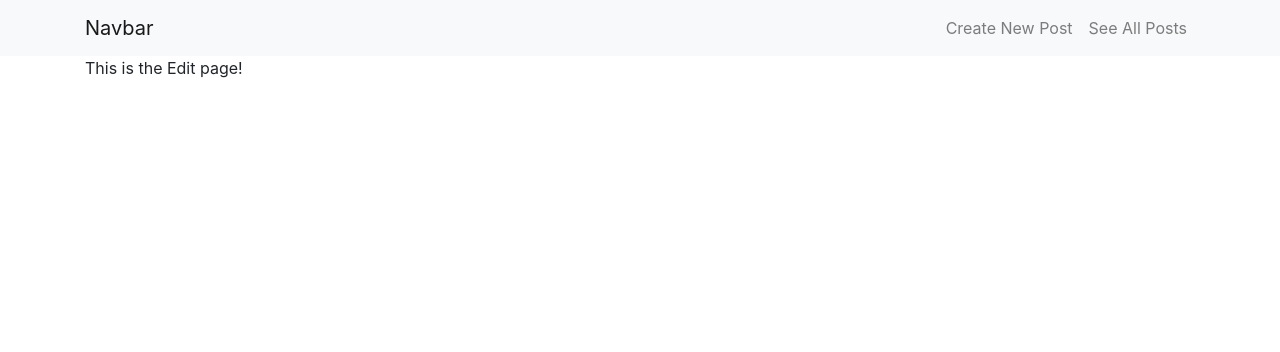
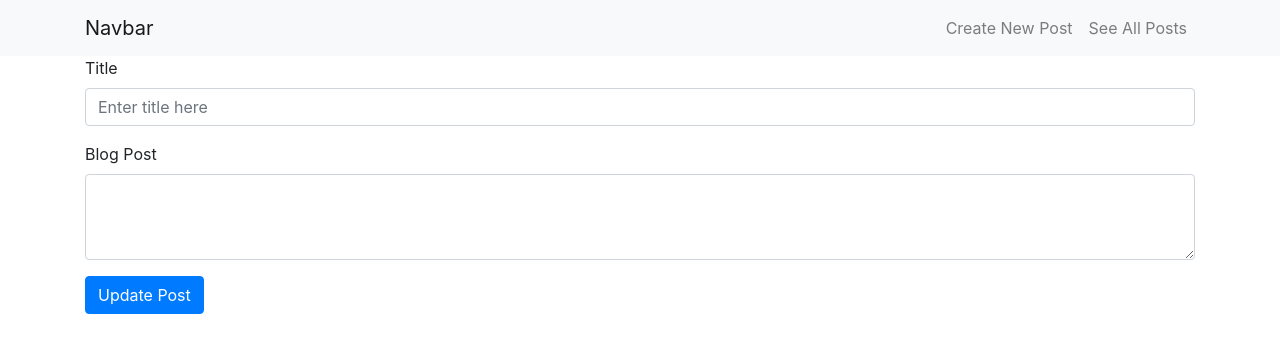
Before and after one commit to bsmith20681/blog_crud, a React (Create React App) app in the folder frontend/: page /edit-post/1 in a window 1280 px wide. Shown: the top 352 px of the page. Built offline with nearby package versions, Linux system fonts and the light colour scheme; no server answers.

Commit message:
finished CRUD

```diff
--- a/frontend/src/App.js
+++ b/frontend/src/App.js
@@ -15,7 +15,7 @@ function App() {
     <Router>
       <nav class="navbar navbar-expand-lg navbar-light bg-light">
         <div class="container">
-          <Link class="navbar-brand" to={'/post-list'}>Navbar</Link>
+          <Link class="navbar-brand" to={'/'}>Navbar</Link>
           <button class="navbar-toggler" type="button" data-toggle="collapse" data-target="#navbarNav" aria-controls="navbarNav" aria-expanded="false" aria-label="Toggle navigation">
             <span class="navbar-toggler-icon"></span>
           </button>
@@ -38,6 +38,7 @@ function App() {
           <div class="col-md-12">
             <Switch>
               <Route exact path="/" component={PostList}/>
+              <Route path="/post-list" component={PostList}/>
               <Route path="/create-post" component={CreatePost}/>
               <Route path="/edit-post/:id" component={EditPost}/>
               <Route path="/view-post/:id" component={ViewPost}/>
--- a/frontend/src/components/create-post.component.js
+++ b/frontend/src/components/create-post.component.js
@@ -36,6 +36,8 @@ export default class CreatePost extends Component {
       .then(res => console.log(res.data));
 
     this.setState({title: '', body: ''})
+
+    this.props.history.push('/post-list')
   }
 
   render() {
--- a/frontend/src/components/edit-post.component.js
+++ b/frontend/src/components/edit-post.component.js
@@ -1,10 +1,76 @@
 import React, { Component } from "react";
+import axios from 'axios';
 
 export default class EditPost extends Component {
+
+  constructor(props){
+    super(props)
+
+    this.onChangePostTitle = this.onChangePostTitle.bind(this)
+    this.onChangePostBody = this.onChangePostBody.bind(this)
+    this.onSubmit = this.onSubmit.bind(this)
+
+    this.state = {
+      title: '',
+      body: ''
+    }
+  }
+
+  componentDidMount() {
+    axios.get('http://localhost:4000/posts/edit-post/' + this.props.match.params.id)
+      .then(res => {
+        this.setState({
+          title: res.data.title,
+          body: res.data.body,
+        });
+      })
+      .catch((error) => {
+        console.log(error);
+      })
+  }
+
+  onChangePostTitle(e){
+    this.setState({ title: e.target.value })
+  }
+
+  onChangePostBody(e){
+    this.setState({ body: e.target.value })
+  }
+
+  onSubmit(e){
+    e.preventDefault()
+
+    const postObject = {
+      title: this.state.title,
+      body: this.state.body
+    };
+
+    axios.put('http://localhost:4000/post/update-post/' + this.props.match.params.id, postObject)
+      .then((res) => {
+        console.log(res.data)
+        console.log('Student successfully updated')
+      }).catch((error) => {
+        console.log(error)
+      })
+
+    // Redirect to Student List
+    this.props.history.push('/post-list')
+  }
+
   render() {
     return (
       <div>
-        <p>This is the Edit page!</p>
+        <form onSubmit={this.onSubmit}>
+          <div class="form-group">
+            <label for="exampleFormControlInput1">Title</label>
+            <input type="text" value={this.state.title} onChange={this.onChangePostTitle} class="form-control" id="exampleFormControlInput1" placeholder="Enter title here"></input>
+          </div>
+          <div class="form-group">
+            <label for="exampleFormControlTextarea1">Blog Post</label>
+            <textarea class="form-control" value={this.state.body} onChange={this.onChangePostBody} id="exampleFormControlTextarea1" rows="3"></textarea>
+          </div>
+          <button type="submit" class="btn btn-primary">Update Post</button>
+        </form>
       </div>
     );
   }
--- a/frontend/src/components/view-post.component.js
+++ b/frontend/src/components/view-post.component.js
@@ -12,6 +12,8 @@ export default class ViewPost extends Component {
       title: '',
       body: ''
     }
+
+    this.deletePost = this.deletePost.bind(this);
   }
 
   componentDidMount() {
@@ -28,11 +30,27 @@ export default class ViewPost extends Component {
       })
   }
 
+  deletePost() {
+    axios.delete('http://localhost:4000/posts/delete-post/' + this.props.match.params.id)
+      .then((res) => {
+          console.log('Post successfully deleted!')
+      }).catch((error) => {
+          console.log(error)
+      })
+    this.props.history.push('/post-list')
+  }
+
   render() {
     return (
       <div>
         <h1>{this.state.title}</h1>
         <p>{this.state.body}</p>
+        <div>
+        <Link className="btn btn-success" to={"/edit-post/" + this.props.match.params.id}>
+          Edit
+        </Link>
+        <button onClick={this.deletePost} class="btn btn-danger">Delete</button>
+        </div>
       </div>
     );
   }
```
Lines whose indentation alone changed are shown as unchanged.
